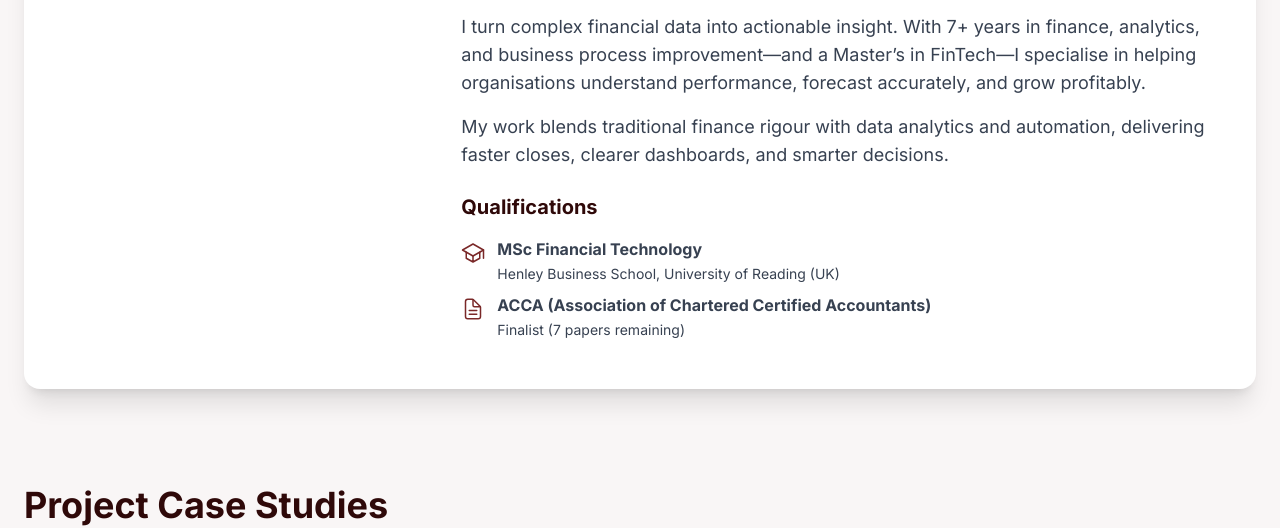
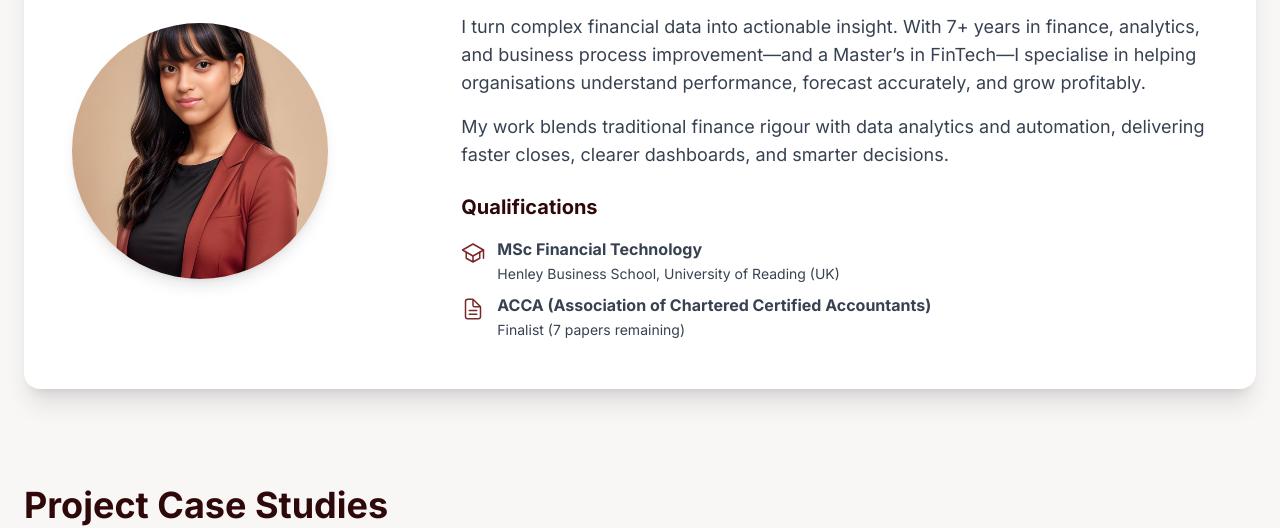
Before and after one commit to vishwa-999/vishwaybhatt.github.io, a plain HTML site: page about.html in a window 1280 px wide. Shown: the part 287-815 px from the top of the page. Drawn offline with nearby package versions, Linux system fonts and the light colour scheme.

Commit message:
Update about.html

```diff
--- a/about.html
+++ b/about.html
@@ -91,15 +91,12 @@
                 <div class="md:col-span-1">
                     <!--
                     ======================================================
-                    (FIXED!) HOW TO ADD YOUR PICTURE: (FREE - GitHub Method)
-                    1. In your GitHub repo, click "Add file" -> "Upload files".
-                    2. Upload your photo (e.g., "my-photo.jpg").
-                    3. After it uploads, click on the file name ("my-photo.jpg").
-                    4. Click the "Download" button. RIGHT-CLICK the button and "Copy Link Address".
-                    5. Replace the "src" link below with your new link (it will be long).
+                    (UPDATED!) YOUR PHOTO IS NOW LINKED
+                    I have linked this to "PHOTO-2025-03-04-20-18-29.jpg"
+                    which you have already uploaded to your GitHub repository.
                     ======================================================
                     -->
-                    <img https://github.com/vishwa-999/vishwaybhatt.github.io/blob/main/IMG_1402.JPG>
+                    <img src="PHOTO-2025-03-04-20-18-29.jpg" alt="Vishwa Y Bhatt" class="rounded-full shadow-lg mx-auto md:mx-0 w-48 h-48 md:w-64 md:h-64 object-cover">
                 </div>
                 <div class="md:col-span-2">
                     <h2 class="text-3xl font-bold text-primary-dark mb-4">About Me</h2>
```
